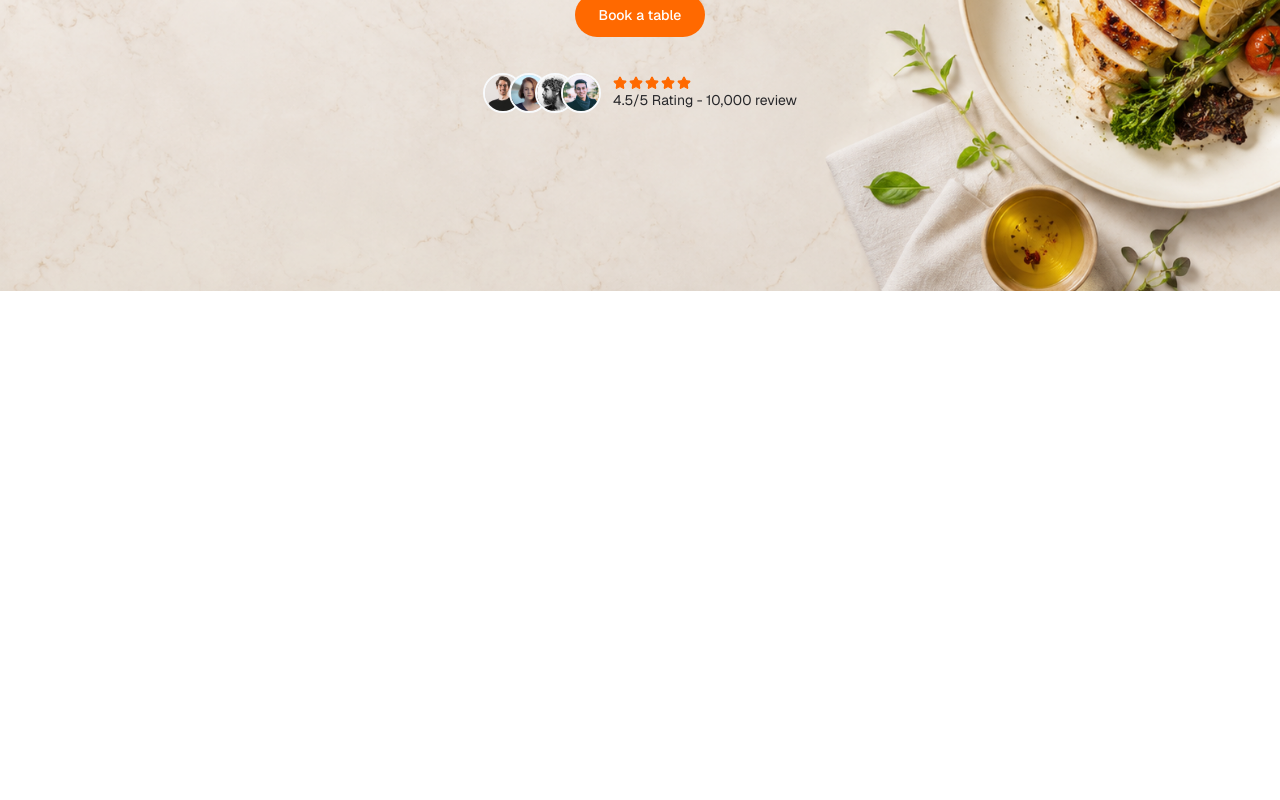
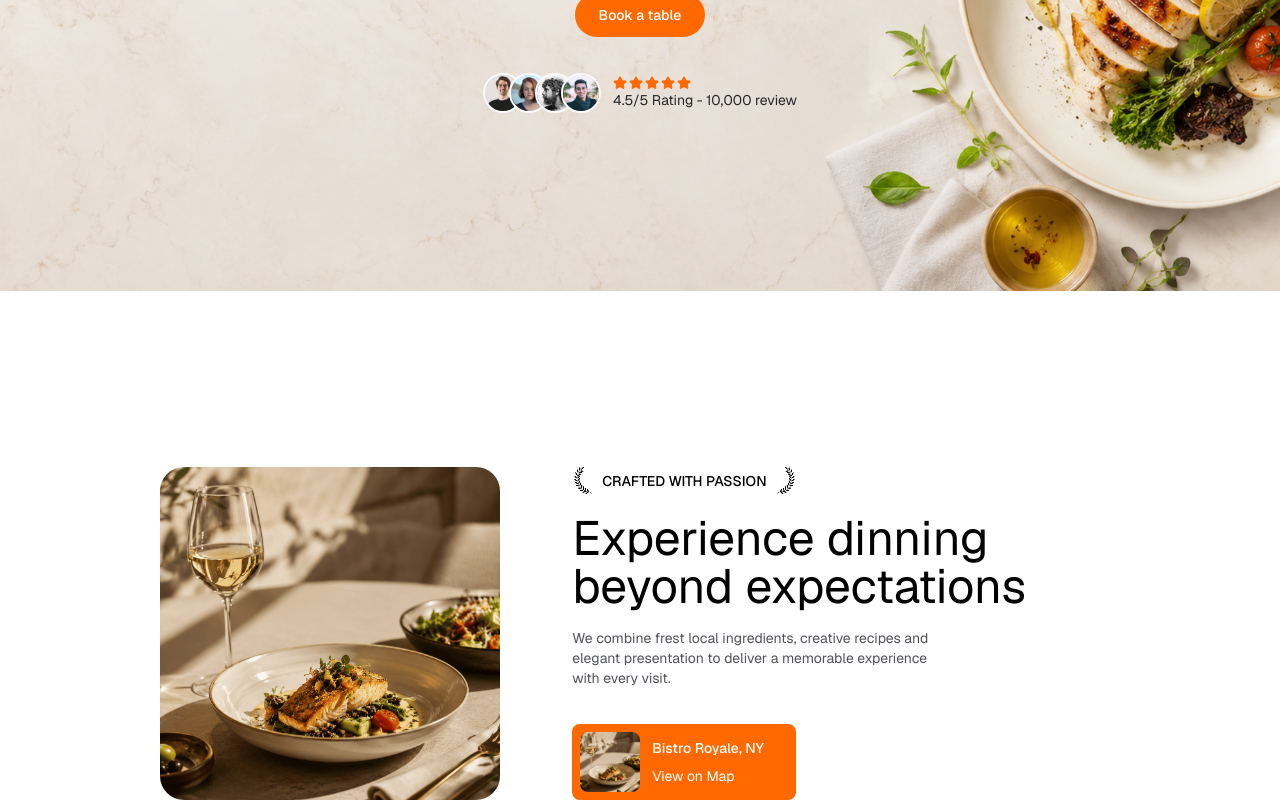
Before and after one commit to Abhishek-raj093/restro, a React (Vite) app: page / in a window 1280 px wide. Shown: the part 509-1309 px from the top of the page. Before the commit the page ends 800 px from the top, so only its background shows below. Built offline with nearby package versions, Linux system fonts and the light colour scheme.

Commit message:
Fifth Commit Completed About Section

```diff
--- a/src/App.jsx
+++ b/src/App.jsx
@@ -1,12 +1,14 @@
 import React from 'react'
 import Navbar from './components/Navbar'
 import HeroSection from './sections/HeroSection'
+import About from './sections/About'
 
 const App = () => {
   return (
     <>
       <Navbar />
       <HeroSection />
+      <About />
     </>
   )
 }
--- a/src/components/Navbar.jsx
+++ b/src/components/Navbar.jsx
@@ -1,14 +1,23 @@
-import React, { useState } from 'react'
+import React, { useEffect, useState } from 'react'
 import { navLinks } from '../data/data'
 import { MenuIcon, XIcon } from 'lucide-react'
 
 const Navbar = () => {
 
     const [mobileOpen, setMobileOpen] = useState(false)
+    const [scrolled, setScrolled] = useState(false)
+
+    useEffect(()=>{
+        const handleScroll = ()=>{
+            setScrolled(window.scrollY > 10)
+        };
+        window.addEventListener('scroll', handleScroll);
+        return ()=> window.removeEventListener('scroll', handleScroll);
+    },[])
 
   return (
     <>
-      <nav className='fixed top-0 z-20 px-auto w-full transition-all duration-300 bg-transparent'>
+      <nav className={`fixed top-0 z-20 px-auto w-full transition-all duration-300 ${scrolled ? 'bg-white/70 backdrop-blur-md' : 'bg-transparent'}`}>
         <div className='flex items-center justify-between font-medium py-4 mx-auto max-w-7xl'>
             <a href='/'>
                 <img src='/assets/logo.svg' alt='logo'/>
--- /dev/null
+++ b/src/sections/About.jsx
@@ -0,0 +1,48 @@
+import React from 'react'
+import Animated from '../components/Animated'
+
+const About = () => {
+  return (
+    <section id='about' className='px-auto mt-44'>
+      <div className='flex flex-col md:flex-row gap-14 md:gap-18 max-w-7xl mx-auto'>
+        {/* Left Side: Main Image */}
+        <Animated scale={0.8} y={0}>
+            <img src="/assets/about.png" alt='Dish' className='max-w-137 w-full h-full object-cover rounded-3xl'/>
+        </Animated>
+
+        {/* Right Side: Content Details */}
+        <div>
+            <Animated scale={0.8} y={0} className='flex items-center gap-2'>
+                <img src="/assets/iconL.png" alt="iconLeft" />
+                <span className='font-medium uppercase'>
+                    Crafted with Passion
+                </span>
+                <img src="/assets/iconR.png" alt="iconRight" />
+            </Animated>
+
+            <Animated>
+                <h2 className='mt-5 text-4xl md:text-5xl text-balance'>
+                    Experience dinning beyond expectations
+                </h2>
+            </Animated>
+
+            <Animated delay={0.2}>
+                <p className='mt-4.5 text-zinc-600 max-w-sm'>
+                    We combine frest local ingredients, creative recipes and elegant presentation to deliver a memorable experience with every visit.
+                </p>
+            </Animated>
+
+            <Animated className="mt-9 bg-orange-500 text-white p-2 pr-8 rounded-lg flex items-center gap-3 w-fit">
+                <img src="/assets/about.png" alt="Bistro Royale Location Preview" className='size-15 rounded-lg object-cover shrink-0' />
+                <div className='flex flex-col gap-2'>
+                    <p className='font-medium'>Bistro Royale, NY</p>
+                    <a href="#">View on Map</a>
+                </div>
+            </Animated>
+        </div>
+      </div>
+    </section>
+  )
+}
+
+export default About
--- /dev/null
+++ b/src/sections/Stats.jsx
@@ -0,0 +1,11 @@
+import React from 'react'
+
+const Stats = () => {
+  return (
+    <div>
+
+    </div>
+  )
+}
+
+export default Stats
```
